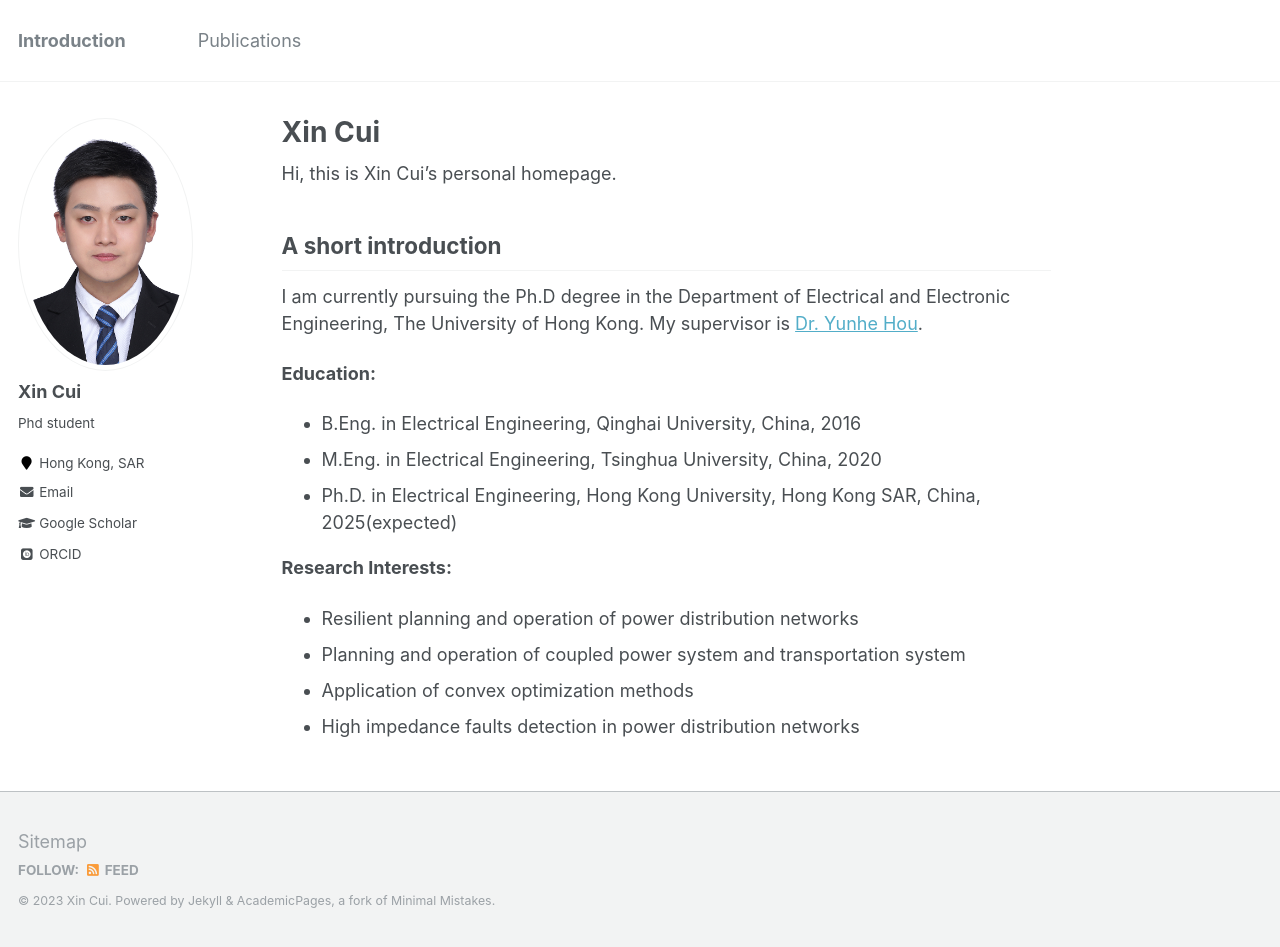
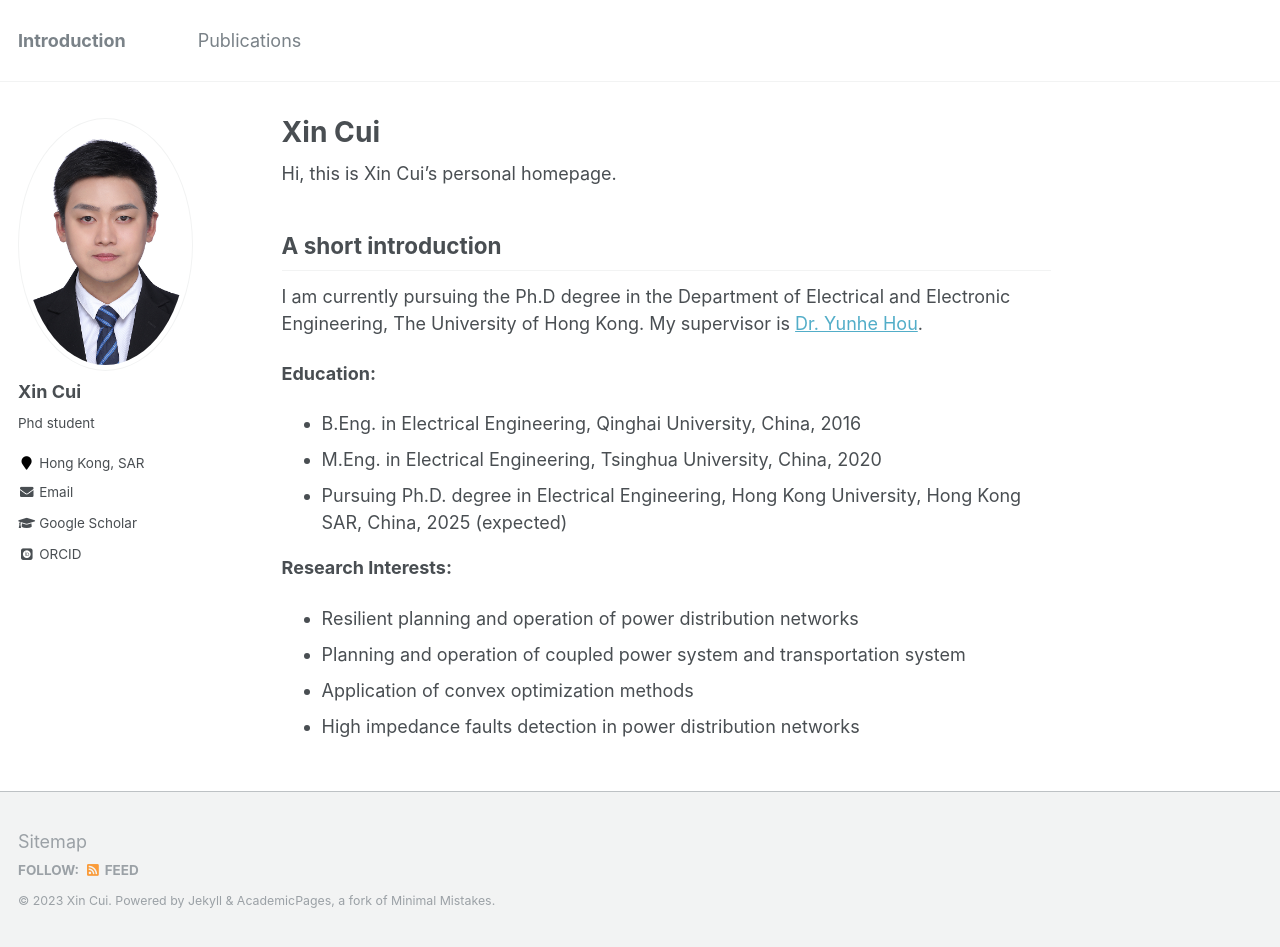
Before and after one commit to CUIXINPOWER/web, a Jekyll site: the page built from _pages/about.md, in a window 1280 px wide and 947 px high. Built offline with Jekyll 4.4.1, drawn with Linux system fonts in a browser that asks for light colours; some web fonts are replaced.

Commit message:
Update about.md

```diff
--- a/_pages/about.md
+++ b/_pages/about.md
@@ -16,7 +16,7 @@ I am currently pursuing the Ph.D degree in the Department of Electrical and Elec
 <b>Education:</b>
 * B.Eng. in Electrical Engineering, Qinghai University, China, 2016
 * M.Eng. in Electrical Engineering, Tsinghua University, China, 2020
-* Ph.D. in Electrical Engineering, Hong Kong University, Hong Kong SAR, China, 2025(expected)
+* Pursuing Ph.D. degree in Electrical Engineering, Hong Kong University, Hong Kong SAR, China, 2025 (expected)
 
 <b>Research Interests:</b>
 * Resilient planning and operation of power distribution networks
```
